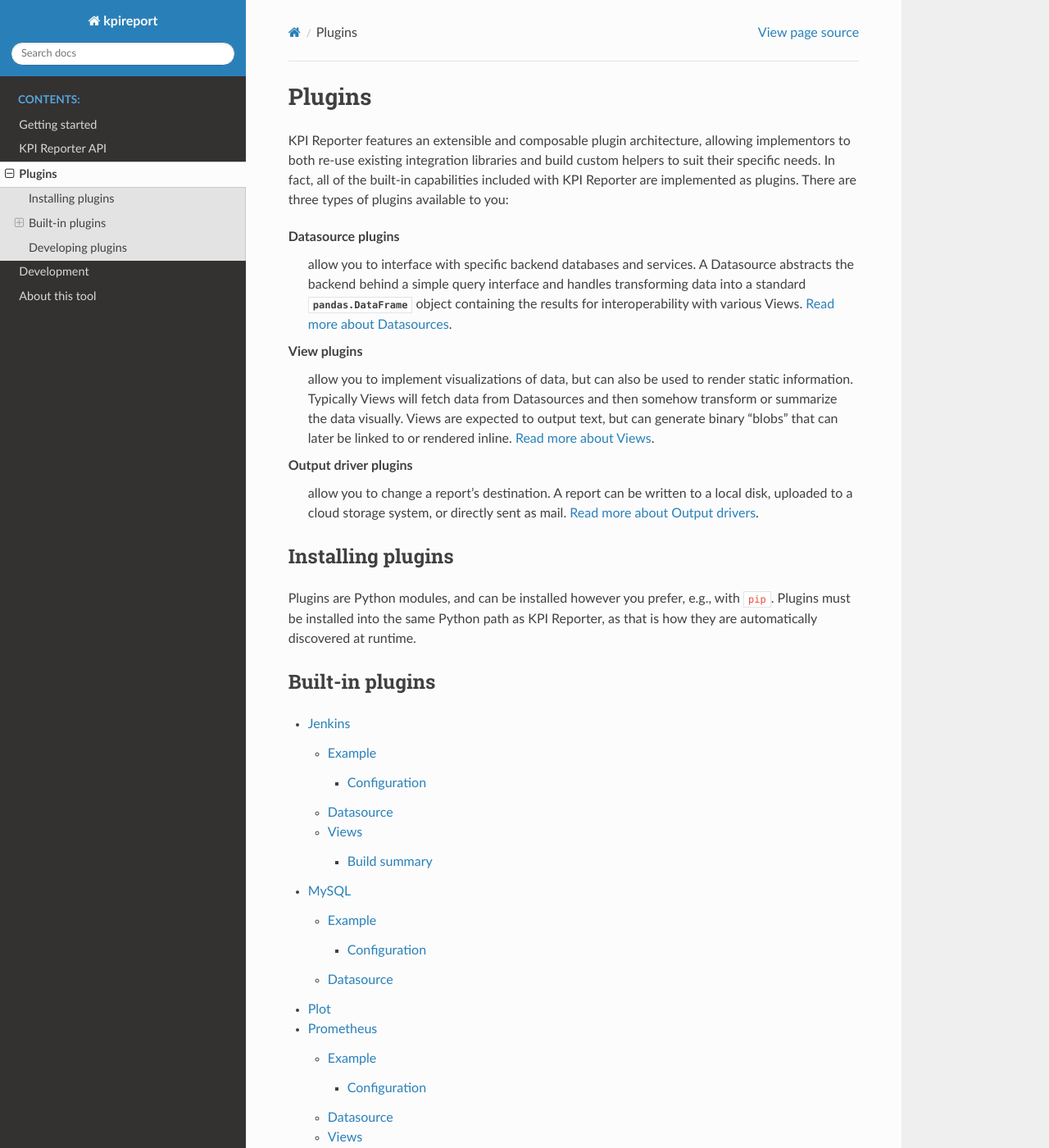
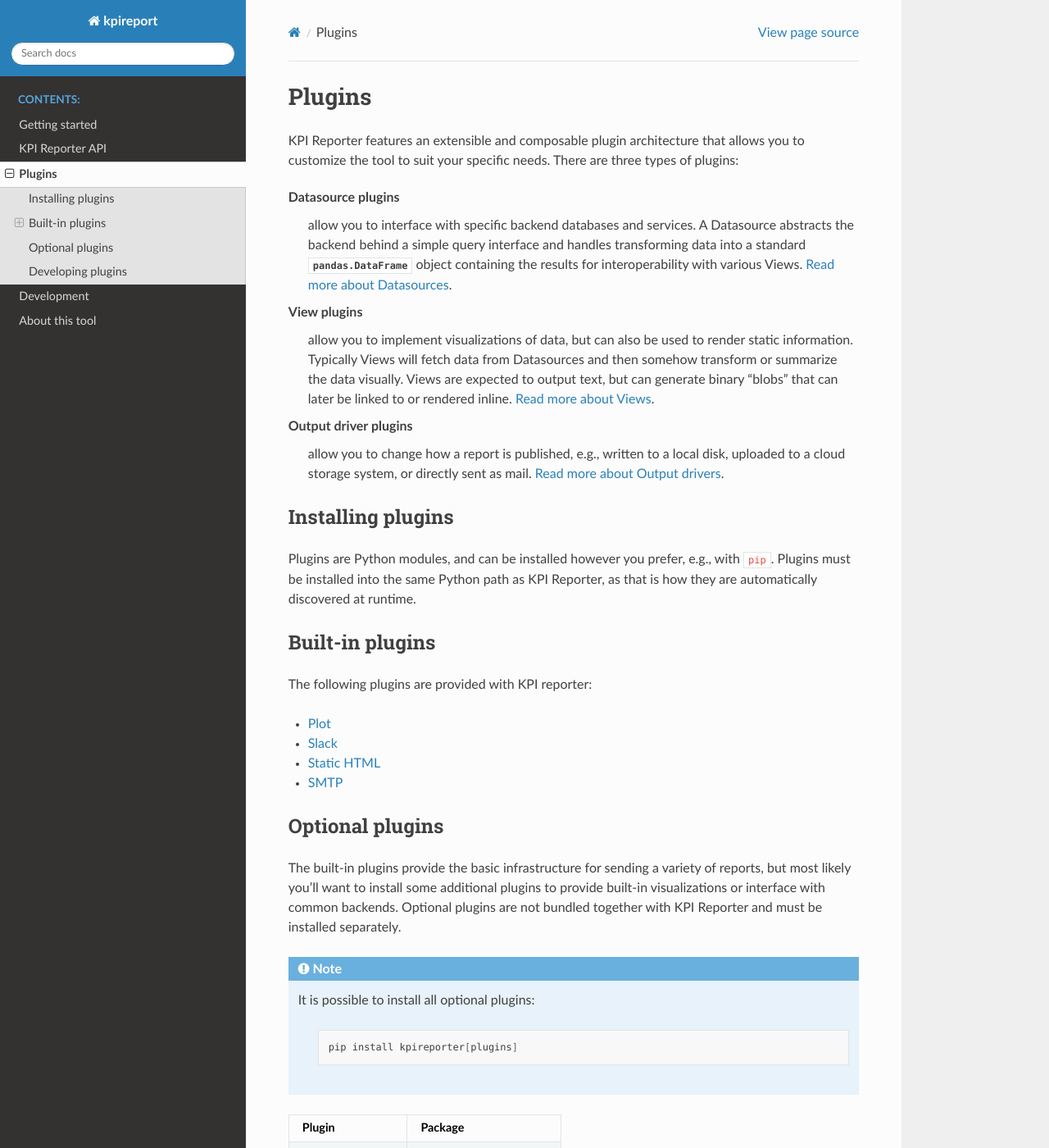
Before and after one commit to kpireporter/kpireporter, a Sphinx documentation site: the page built from docs/plugins/index.rst, in a window 1280 px wide and 1400 px high. Shown: the whole window at 82% size. Built offline with Sphinx 7.4.7 and the Read the Docs theme 2.0.0, drawn with Linux system fonts in a browser that asks for light colours; some of the changed text lies outside the part shown.

Commit message:
Update plugin docs

```diff
--- a/docs/getting-started.rst
+++ b/docs/getting-started.rst
@@ -48,7 +48,7 @@
 sections: ``datasources``, ``views``, and ``outputs``. In each section, you
 can declare as many plugin instances as you wish (to e.g., declare multiple
 database :ref:`Datasources <api-datasource>` or multiple :ref:`Plot
-<plugins-plot>` visualizations in your report). As dictated by the `YAML spec
+<plot-plugin>` visualizations in your report). As dictated by the `YAML spec
 <https://yaml.org/spec/1.2/spec.html#id2759669>`_, duplicate keys (IDs) are
 not allowed; ensure that each plugin instance has its own ID unique to its
 section.
--- a/docs/plugins/index.rst
+++ b/docs/plugins/index.rst
@@ -4,11 +4,9 @@
 Plugins
 ========
 
-KPI Reporter features an extensible and composable plugin architecture,
-allowing implementors to both re-use existing integration libraries and build
-custom helpers to suit their specific needs. In fact, all of the built-in
-capabilities included with KPI Reporter are implemented as plugins. There are
-three types of plugins available to you:
+KPI Reporter features an extensible and composable plugin architecture that
+allows you to customize the tool to suit your specific needs. There are three
+types of plugins:
 
 **Datasource plugins**
   allow you to interface with specific backend databases and services. A
@@ -23,8 +21,8 @@
   expected to output text, but can generate binary "blobs" that can later
   be linked to or rendered inline. :ref:`Read more about Views <api-view>`.
 **Output driver plugins**
-  allow you to change a report's destination. A report can be written to a
-  local disk, uploaded to a cloud storage system, or directly sent as mail.
+  allow you to change how a report is published, e.g., written to a local
+  disk, uploaded to a cloud storage system, or directly sent as mail.
   :ref:`Read more about Output drivers <api-output-driver>`.
 
 Installing plugins
@@ -39,10 +37,48 @@
 Built-in plugins
 ================
 
+The following plugins are provided with KPI reporter:
+
 .. toctree::
-   :glob:
+   :maxdepth: 1
 
-   *
+   plot
+   slack
+   static
+   smtp
+
+Optional plugins
+================
+
+The built-in plugins provide the basic infrastructure for sending a variety
+of reports, but most likely you'll want to install some additional plugins
+to provide built-in visualizations or interface with common backends. Optional
+plugins are not bundled together with KPI Reporter and must be installed
+separately.
+
+.. note::
+
+    It is possible to install all optional plugins:
+
+      .. code-block:: shell
+
+          pip install kpireporter[plugins]
+
++--------------------------+-------------------------------+
+| Plugin                   | Package                       |
++==========================+===============================+
+| :ref:`jenkins-plugin`    | ``kpireporter-jenkins``       |
++--------------------------+-------------------------------+
+| :ref:`mysql-plugin`      | ``kpireporter-mysql``         |
++--------------------------+-------------------------------+
+| :ref:`prometheus-plugin` | ``kpireporter-prometheus``    |
++--------------------------+-------------------------------+
+| :ref:`s3-plugin`         | ``kpireporter-s3``            |
++--------------------------+-------------------------------+
+| :ref:`scp-plugin`        | ``kpireporter-scp``           |
++--------------------------+-------------------------------+
+| :ref:`sendgrid-plugin`   | ``kpireporter-sendgrid``      |
++--------------------------+-------------------------------+
 
 Developing plugins
 ==================
--- a/docs/plugins/jenkins.rst
+++ b/docs/plugins/jenkins.rst
@@ -1,3 +1,4 @@
+.. _jenkins-plugin:
 .. currentmodule:: kpireport.plugins.jenkins
 
 ========
--- a/docs/plugins/mysql.rst
+++ b/docs/plugins/mysql.rst
@@ -1,3 +1,4 @@
+.. _mysql-plugin:
 .. currentmodule:: kpireport.plugins.mysql
 
 ======
--- a/docs/plugins/plot.rst
+++ b/docs/plugins/plot.rst
@@ -1,4 +1,4 @@
-.. _plugins-plot:
+.. _plot-plugin:
 
 =====
 Plot
--- a/docs/plugins/prometheus.rst
+++ b/docs/plugins/prometheus.rst
@@ -1,3 +1,4 @@
+.. _prometheus-plugin:
 .. currentmodule:: kpireport.plugins.prometheus
 
 ===========
--- a/docs/plugins/s3.rst
+++ b/docs/plugins/s3.rst
@@ -1,3 +1,5 @@
+.. _s3-plugin:
+
 ===
 S3
 ===
--- a/docs/plugins/scp.rst
+++ b/docs/plugins/scp.rst
@@ -1,3 +1,5 @@
+.. _scp-plugin:
+
 ==================
 SCP (secure copy)
 ==================
--- a/docs/plugins/sendgrid.rst
+++ b/docs/plugins/sendgrid.rst
@@ -1,3 +1,5 @@
+.. _sendgrid-plugin:
+
 =========
 SendGrid
 =========
--- a/docs/plugins/slack.rst
+++ b/docs/plugins/slack.rst
@@ -1,3 +1,5 @@
+.. _slack-plugin:
+
 ======
 Slack
 ======
--- a/docs/plugins/smtp.rst
+++ b/docs/plugins/smtp.rst
@@ -1,3 +1,5 @@
+.. _smtp-plugin:
+
 =====
 SMTP
 =====
--- a/docs/plugins/static.rst
+++ b/docs/plugins/static.rst
@@ -1,3 +1,5 @@
+.. _static-plugin:
+
 ============
 Static HTML
 ============
```
